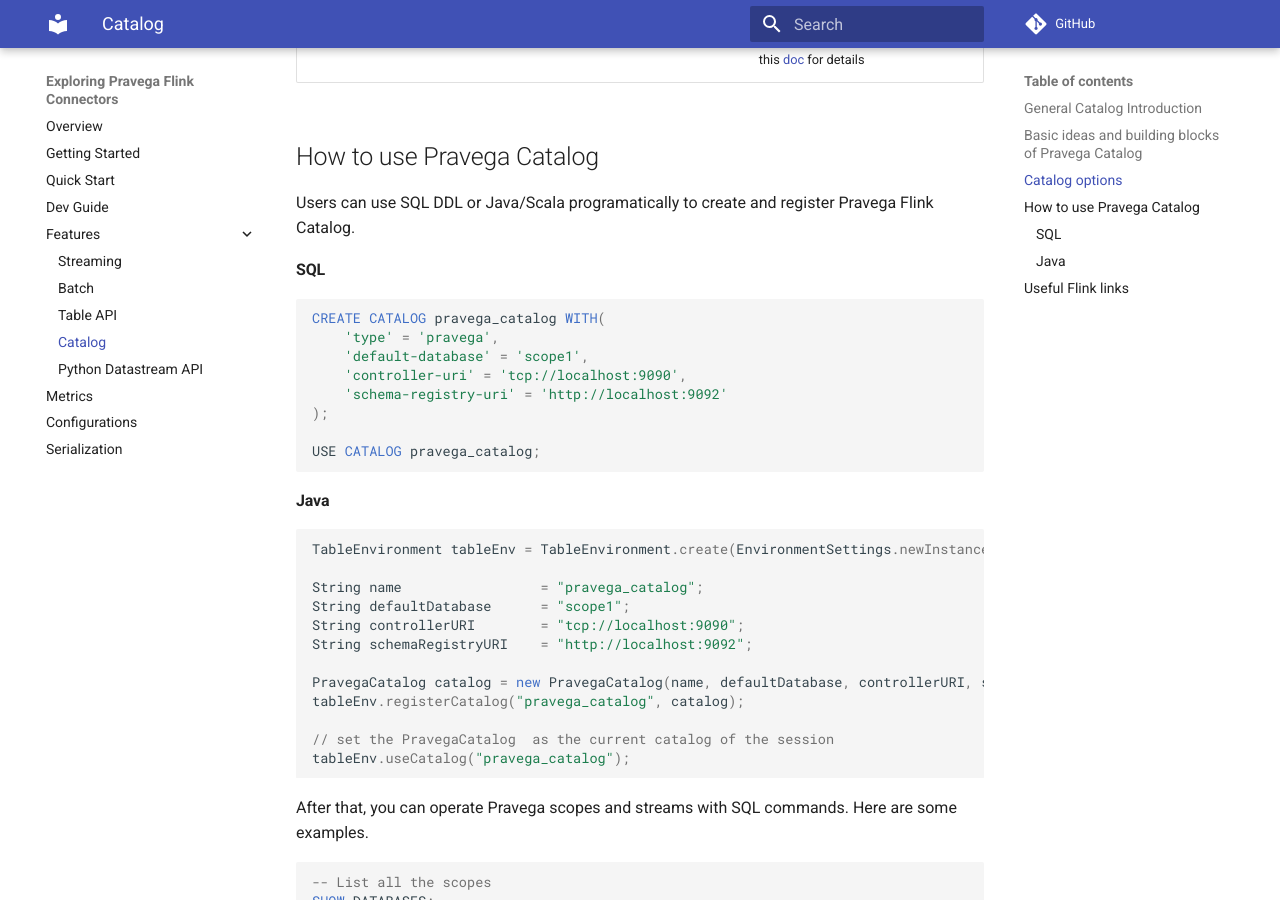
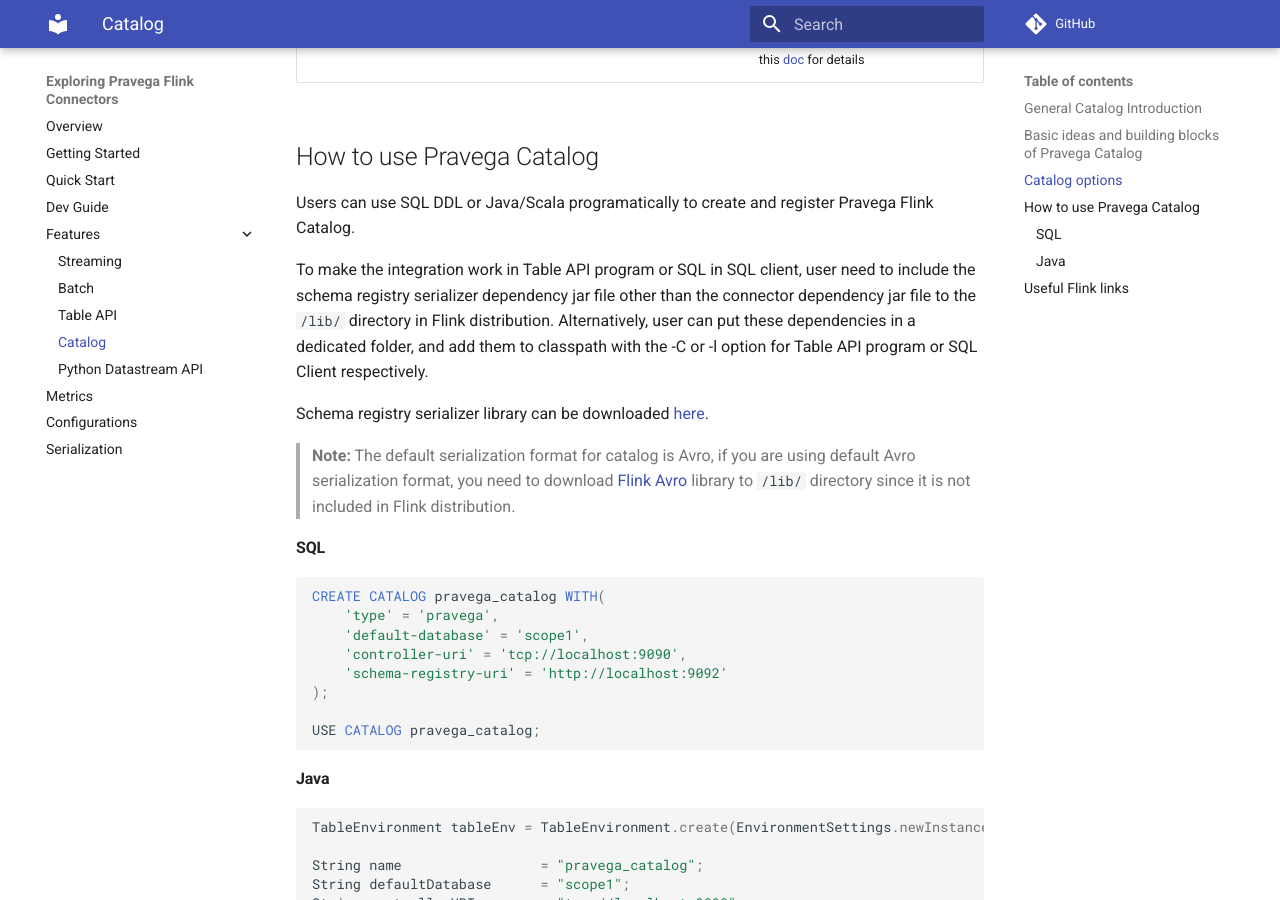
Before and after one commit to pravega/flink-connectors, an MkDocs documentation site: the page built from documentation/src/docs/catalog.md, in a window 1280 px wide and 900 px high, scrolled down 2164 px. Built offline with MkDocs 1.6.1 and Material for MkDocs 9.7.7, drawn with Linux system fonts in a browser that asks for light colours; comment, search, counter and statistics services are not loaded.

Commit message:
[issue-647] update catalog doc
Signed-off-by: Fan, Yang <fan.yang5@emc.com>

```diff
--- a/documentation/src/docs/catalog.md
+++ b/documentation/src/docs/catalog.md
@@ -58,6 +58,15 @@
 ## How to use Pravega Catalog
 
 Users can use SQL DDL or Java/Scala programatically to create and register Pravega Flink Catalog.
+
+To make the integration work in Table API program or SQL in SQL client, user need to include the schema registry serializer dependency jar file
+other than the connector dependency jar file to the `/lib/` directory in Flink distribution. Alternatively, user can put these dependencies in a dedicated folder,
+and add them to classpath with the -C or -l option for Table API program or SQL Client respectively.
+
+Schema registry serializer library can be downloaded [here](https://mvnrepository.com/artifact/io.pravega/schemaregistry-serializers/0.3.0).
+
+> **Note:** The default serialization format for catalog is Avro, if you are using default Avro serialization format, you need to download
+> [Flink Avro](https://mvnrepository.com/artifact/org.apache.flink/flink-avro) library to `/lib/` directory since it is not included in Flink distribution.
 
 #### SQL
 
```
